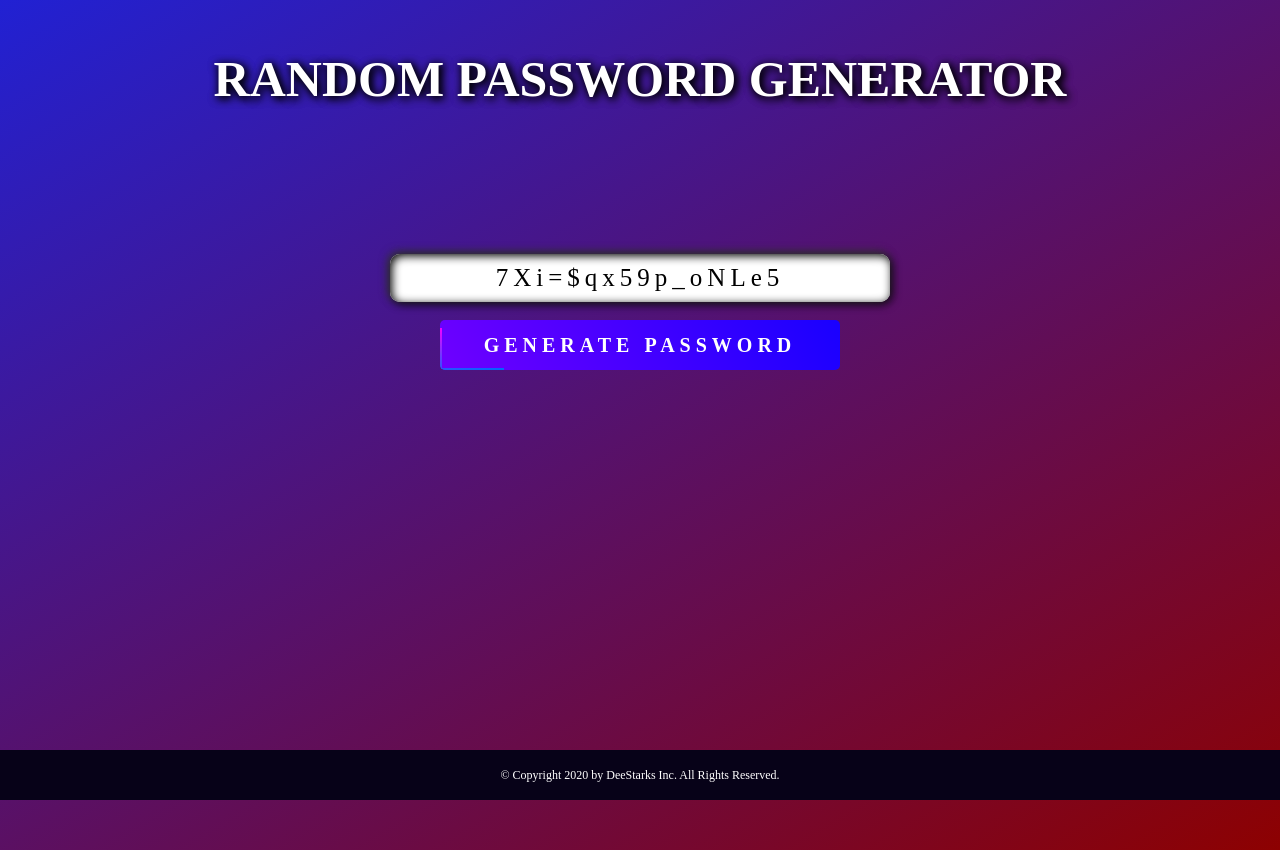
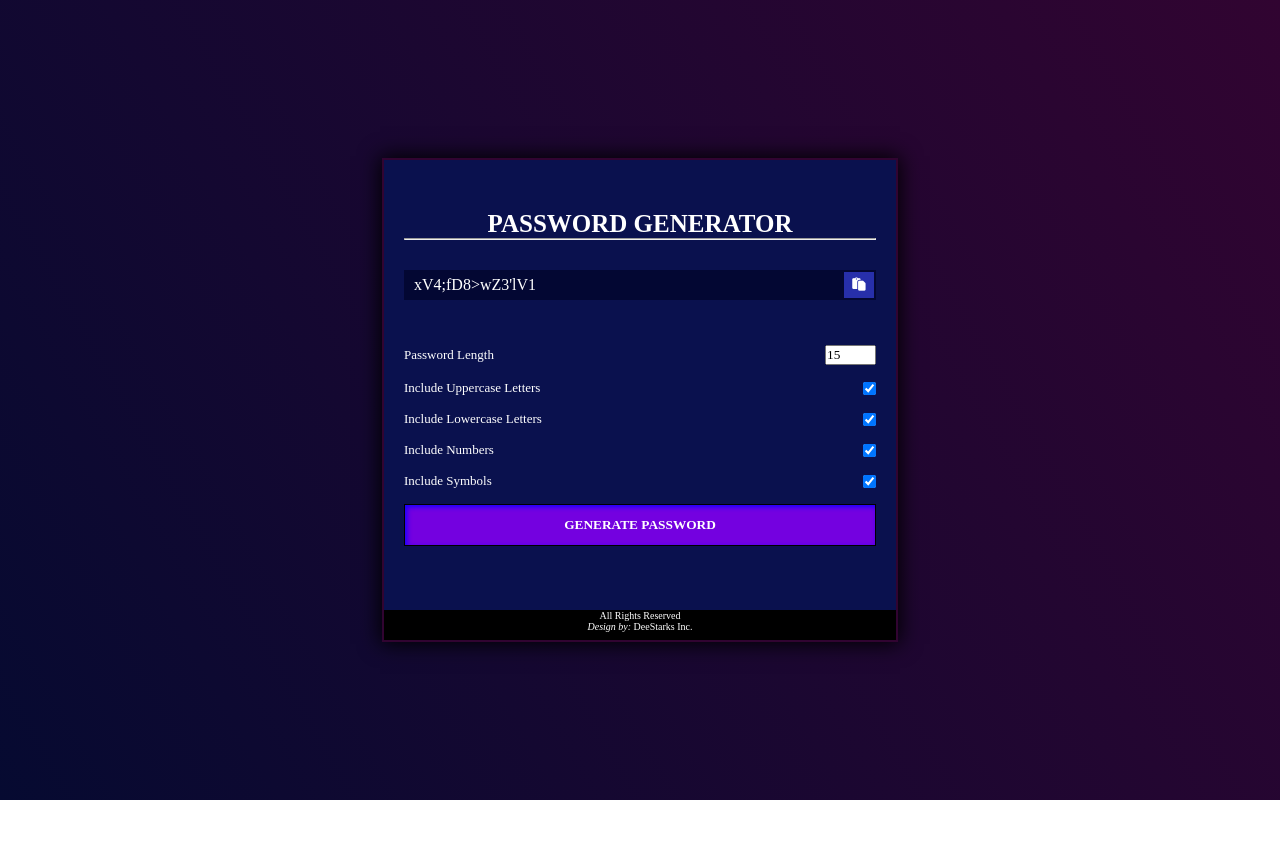
Before and after one commit to DeeStarks/Password-Generator, a plain HTML site: page index.html in a window 1280 px wide. Both pictures are taken after a click on the button "GENERATE PASSWORD". After the commit the page ends 800 px from the top, so only its background shows below. Drawn offline with Linux system fonts and the light colour scheme.

Commit message:
added new file

```diff
--- a/index.html
+++ b/index.html
@@ -4,23 +4,50 @@
     <meta charset="UTF-8">
     <meta name="viewport" content="width=device-width, initial-scale=1.0">
     <link rel="stylesheet" href="style.css">
+    <link href="C:\Users\aser\Desktop\Daniel files\dwd class\css\font-awesome.min.css" rel="stylesheet" type="text/css" />
     <title>Random Password Generator</title>
 </head>
 <body>
-    <h1 id="heading">RANDOM PASSWORD GENERATOR</h1>
-    <br>
-    <div id="container">
-        <input type="text" placeholder="Create Password" readonly id="input"><br><br>
-        <button id="button">
-            <span></span>
-            <span></span>
-            <span></span>
-            <span></span>
-            Generate Password
-        </button>
-    </div>
-    <div id="footer">
-        <p>&copy; Copyright 2020 by DeeStarks Inc. All Rights Reserved.</p>
+    <div id="main">
+        <div id="container">
+            <h1>Password Generator</h1>
+            <hr>
+            <div id="result-container">
+                <div id="result"></div>
+                <button id="clipboard"><i class="fa fa-clipboard"></i></button>
+            </div>
+            <div id="copied"></div>
+            <div id="settings">
+                <div id="setting">
+                    <label for="length">Password Length</label>
+                    <input type="number" id="length" min="4" max="20" value="15">
+                </div>
+                <div id="setting">
+                    <label for="uppercase">Include Uppercase Letters</label>
+                    <input type="checkbox" id="uppercase" checked>
+                </div>
+                <div id="setting">
+                    <label for="lowercase">Include Lowercase Letters</label>
+                    <input type="checkbox" id="lowercase" checked>
+                </div>
+                <div id="setting">
+                    <label for="numbers">Include Numbers</label>
+                    <input type="checkbox" id="numbers" checked>
+                </div>
+                <div id="setting">
+                    <label for="symbols">Include Symbols</label>
+                    <input type="checkbox" id="symbols" checked>
+                </div>
+                <button id="generate">
+                    Generate Password
+                </button>
+            </div>
+        </div>
+        <div id="footer">
+            All Rights Reserved
+            <br>
+            <em>Design by:</em> DeeStarks Inc.
+        </div>
     </div>
     <script src="main.js"></script>
 </body>
--- a/main.js
+++ b/main.js
@@ -1,11 +1,93 @@
-document.getElementById("button").onclick = function generatePass(){
-    let chars = "0123456789abcdefghijklmnopqrstuvwxyzABCDEFGHIJKLMNOPQRSTUVWXYZ!@#$%^&*()_+}{:;[]=-<>";
-    let password = "";
+const result = document.getElementById('result');
+const length = document.getElementById('length');
+const uppercase = document.getElementById('uppercase');
+const lowercase = document.getElementById('lowercase');
+const numbers = document.getElementById('numbers');
+const symbols = document.getElementById('symbols');
+const generate = document.getElementById('generate');
+const clipboard = document.getElementById('clipboard');
 
-    for(let i = 0; i <= 15; i++){
-        let random = Math.floor(Math.random() * chars.length);
-        password += chars.substring(random, random+1);
+const randomFuncs = {
+    lower: randomLower,
+    upper: randomUpper,
+    number: randomNumber,
+    symbol: randomSymbol
+}
+
+//Coping password to clipboard
+clipboard.addEventListener('click', () => {
+    const textarea = document.createElement('textarea');
+    const password = result.innerHTML;
+
+    if(!password){
+        return;
     }
 
-    document.getElementById("input").value = password
+    textarea.value = password;
+    document.body.appendChild(textarea);
+    textarea.select();
+    document.execCommand('copy');
+    textarea.remove();
+    document.getElementById('copied').innerHTML = "Password copied to clipboard"
+
+})
+
+generate.addEventListener('click', () => {
+    // + symbol is a shortcut to parseInt
+    const lengthVal = +length.value;
+    const hasLower = lowercase.checked;
+    const hasUpper = uppercase.checked;
+    const hasSymbol = symbols.checked;
+    const hasNumber = numbers.checked;
+
+    result.innerHTML = generatePassword(lengthVal, hasLower, hasUpper, hasNumber, hasSymbol)
+    document.getElementById('copied').innerHTML = ""
+})
+
+function generatePassword(length, lower, upper, number, symbol){
+    let generatedPassword = '';
+
+    // counting the number of checked values
+    const typesCount = lower + upper + number + symbol;
+
+    // Array for checked values
+    const typesArr = [{lower}, {upper}, {number}, {symbol}].filter (
+        // to filter out arrays that are false
+        item => Object.values(item)[0]
+    )
+
+    if(typesCount === 0){
+        return '';
+    }
+
+    for(let i = 0; i < length; i += typesCount){
+        typesArr.forEach(type => {
+            const funcName = Object.keys(type)[0];
+
+            generatedPassword += randomFuncs[funcName]();
+        })
+    }
+
+    const finalPassword = generatedPassword.slice(0, length);
+
+    return finalPassword;
 }
+
+// To get browser character sets - http://net-comber.com/charset.html
+
+function randomLower(){
+    return String.fromCharCode(Math.floor(Math.random() * 26) + 97)
+}
+
+function randomUpper(){
+    return String.fromCharCode(Math.floor(Math.random() * 26) + 65)
+}
+
+function randomNumber(){
+    return String.fromCharCode(Math.floor(Math.random() * 10) + 48)
+}
+
+function randomSymbol(){
+    const symbols = "!@#$%^&()_+=}{[]|':;?></'"
+    return symbols[Math.floor(Math.random() * symbols.length)]
+}
--- a/style.css
+++ b/style.css
@@ -1,217 +1,151 @@
 *{
+    padding: 0;
     margin: 0;
-    padding: 0;
-    box-sizing: border-box;
-    font-family: 'montserrat';
+    font-family: "montserrat";
 }
 
 body{
-    background: linear-gradient(150deg, #2121d3, #8d0101);
     height: 100vh;
     width: 100%;
+    background: linear-gradient(60deg, rgb(6, 10, 49), rgb(49, 4, 49));
+    overflow: hidden;
+    display: flex;
     justify-content: center;
-    overflow: hidden;
+    align-items: center;
+    color: white;
+}
+
+#main{
+    width:40%;
+    min-height: 60%;
+    background-color:  rgb(10, 17, 78);
+    border: 2px solid rgb(49, 4, 49);
+    box-shadow: 0px 0px 20px 2px rgb(0, 0, 0);
+    position: relative;
+    transition: 400ms;
+}
+
+@media (max-width:640px){
+    #main{
+        width: 100%;
+    }
+}
+
+#container{
+    padding: 20px;
+    margin-bottom: 30px;
 }
 
 h1{
     text-align: center;
-    color: white;
-    margin-top: 50px;
-    width: 100%;
-    font-size: 50px;
-    text-shadow: 2px 2px 10px black, 2px 2px 10px black;
-    transition: 500ms;
+    text-transform: uppercase;
+    margin-top: 30px;
+    transition: 200ms;
+    font-size: 25px;
 }
 
-@media (max-width:930px){
-    h1{
-        font-size: 30px;
-    }
-}
-
-@media (max-width:350px){
+@media (max-width:260px){
     h1{
         font-size: 20px;
     }
 }
 
-#container{
-    margin-top: 10%;
-    text-align: center;
+#result-container{
+    margin-top: 30px;
+    width: 100%;
+    line-height: 30px;
+    background-color: rgb(3, 7, 51);
+    overflow: hidden;
+    position: relative;
 }
 
-@media (max-width:930px){
-    #container{
-        margin-top: 20%;
-    }
+#result{
+    width: 80%;
+    line-height: 30px;
+    position: absolute;
+    float: left;
+    padding-left: 10px;
+    overflow: hidden;
+    z-index: 1;
 }
 
-input{
-    width: 500px;
-    font-size: 25px;
-    text-align: center;
-    letter-spacing: 5px;
-    padding: 10px;
-    border-radius: 10px;
+#clipboard{
+    width: 30px;
+    line-height: 26px;
+    margin: 2px;
+    background-color: rgb(39, 47, 170);
     outline: none;
     border: none;
-    transition: 500ms;
-    box-shadow: -2px -2px 10px #363636,
-                inset 2px 2px 10px rgb(0, 0, 0),
-                inset -2px -2px 10px rgb(255, 255, 255),
-                2px 2px 10px rgb(0, 0, 0);
+    float: right;
+    cursor: pointer;
+    position: relative;
+    z-index: 99;
 }
 
-@media (max-width:930px){
-    input{
-        font-size: 20px;
-        width: 400px;
-    }
+.fa-clipboard{
+    width: 100%;
+    text-align: center;
+    color: rgb(255, 255, 255);
 }
 
-@media (max-width:440px){
-    input{
-        font-size: 15px;
-        width: 100%;
-        border-radius: 0;
-    }
+#copied{
+    width:100%;
+    text-align: center;
+    color: green;
+    height: 30px;
+    font-size: 12px;
+    font-weight: bold;
+    transition: 200ms;
 }
 
-button{
-    line-height: 50px;
-    width: 400px;
-    border-radius: 5px;
-    outline: none;
-    font-weight: bold;
-    background: linear-gradient(60deg, rgb(111, 0, 255), rgb(25, 0, 255));
-    color: white;
-    font-size: 20px;
-    text-transform: uppercase;
-    border: none;
-    position: relative;
-    letter-spacing: 5px;
-    overflow: hidden;
-    cursor: pointer;
-    transition: 500ms;
+#setting{
+    font-size: 13px;
+    display: flex;
+    justify-content: space-between;
+    align-items: center;
+    margin: 15px 0;
+    transition: 200ms;
 }
 
-@media (max-width:930px){
-    button{
-        font-size: 15px;
-        line-height: 45px;
-        width: 300px;
+/* @media (max-width:640px){
+    #setting{
+        font-size: 10px;
     }
+} */
+
+#generate{
+    width: 100%;
+    line-height: 40px;
+    outline: none;
+    border: none;
+    color: white;
+    background-color: rgb(116, 1, 224);
+    cursor: pointer;
+    text-transform: uppercase;
+    box-shadow: inset 2px 2px 5px rgb(17, 0, 255);
+    border: 1px solid black;
+    font-weight: bold;
+    transition: 400ms;
 }
 
-@media (max-width:440px){
-    button{
-        font-size: 15px;
-        letter-spacing: 0;
-        width: 80%;
-    }
-}
-
-button:hover{
-    transform: scale(1.05);
-}
-
-button span:nth-child(1){
-    width: 100%;
-    height: 2px;
-    left: -100%;
-    position: absolute;
-    top: 0;
-    background: linear-gradient(90deg, rgb(247, 0, 255), rgb(0, 102, 255));
-    animation: span1 2s linear infinite;
-}
-
-@keyframes span1{
-    0%{
-        left: -100%;
-    }
-    50%,100%{
-        left: 100%;
-    }
-}
-
-button span:nth-child(2){
-    width: 2px;
-    height: 100%;
-    left: 0;
-    position: absolute;
-    top: -100%;
-    background-color: white;
-    background: linear-gradient(180deg, rgb(247, 0, 255), rgb(0, 102, 255));
-    animation: span2 2s linear infinite;
-    animation-delay: 1500ms;
-}
-
-@keyframes span2{
-    0%{
-        top: 100%;
-    }
-    50%,100%{
-        top: -100%;
-    }
-}
-
-button span:nth-child(3){
-    width: 100%;
-    height: 2px;
-    right: 100%;
-    position: absolute;
-    bottom: 0;
-    background-color: white;
-    background: linear-gradient(90deg, rgb(247, 0, 255), rgb(0, 102, 255));
-    animation: span3 2s linear infinite;
-    animation-delay: 1000ms;
-}
-
-@keyframes span3{
-    0%{
-        right: -100%;
-    }
-    50%,100%{
-        right: 100%;
-    }
-}
-
-button span:nth-child(4){
-    width: 2px;
-    height: 100%;
-    right: 0;
-    position: absolute;
-    bottom: -100%;
-    background-color: white;
-    background: linear-gradient(180deg, rgb(247, 0, 255), rgb(0, 102, 255));
-    animation: span4 2s linear infinite;
-    animation-delay: 500ms;
-}
-
-@keyframes span4{
-    0%{
-        bottom: 100%;
-    }
-    50%,100%{
-        bottom: -100%;
-    }
+#generate:hover{
+    transform: scale(0.95);
 }
 
 #footer{
+    background-color: black;
+    color: white;
+    position: absolute;
+    bottom: 0;
+    margin: 0;
     width: 100%;
-    line-height: 50px;
-    font-size: 12px;
-    background-color: rgb(7, 2, 24);
     text-align: center;
-    color: white;
-    position: fixed;
-    bottom: 0;
-    transition: 500ms;
+    height: 30px;
+    font-size: 10px;
 }
 
-@media (max-width:350px){
+/* @media (max-width:640px){
     #footer{
-        font-size: 10px;
-        line-height: 30px;
+        font-size: 8px;
     }
-}
+} */
```
